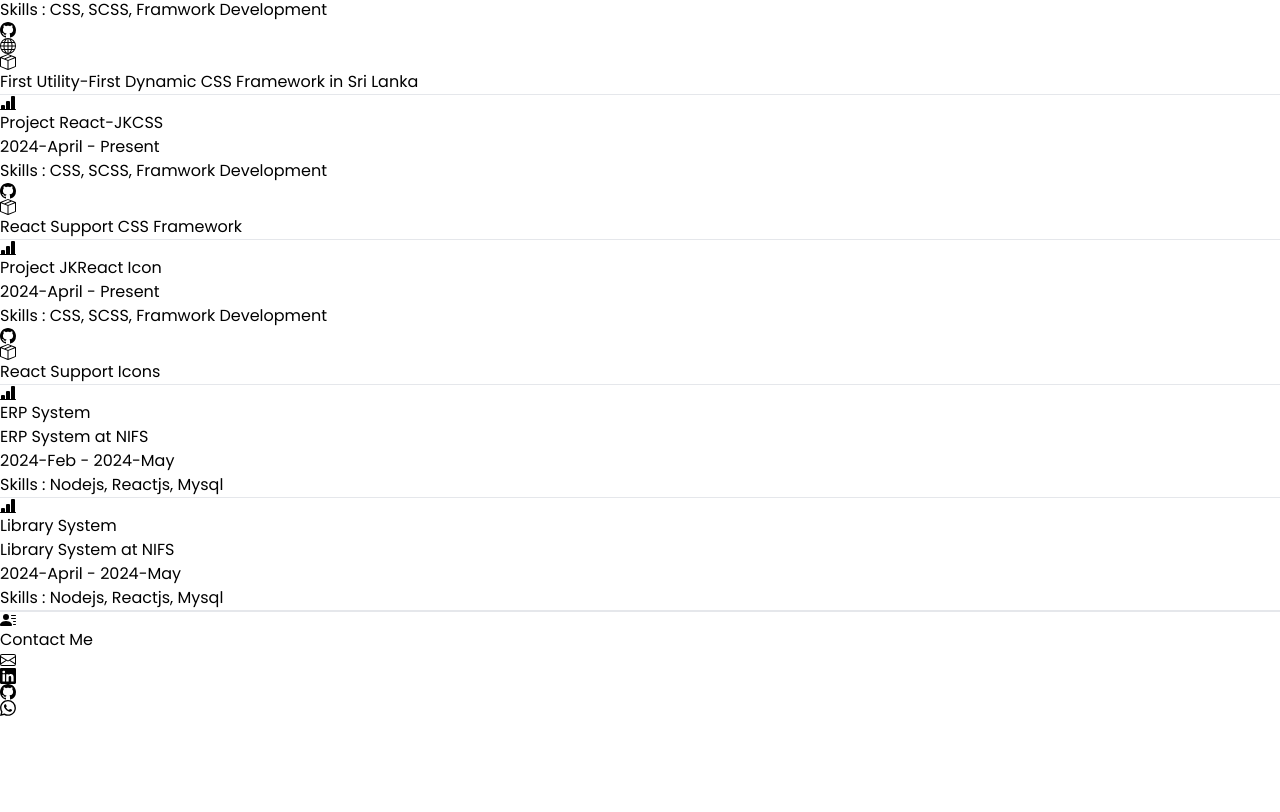
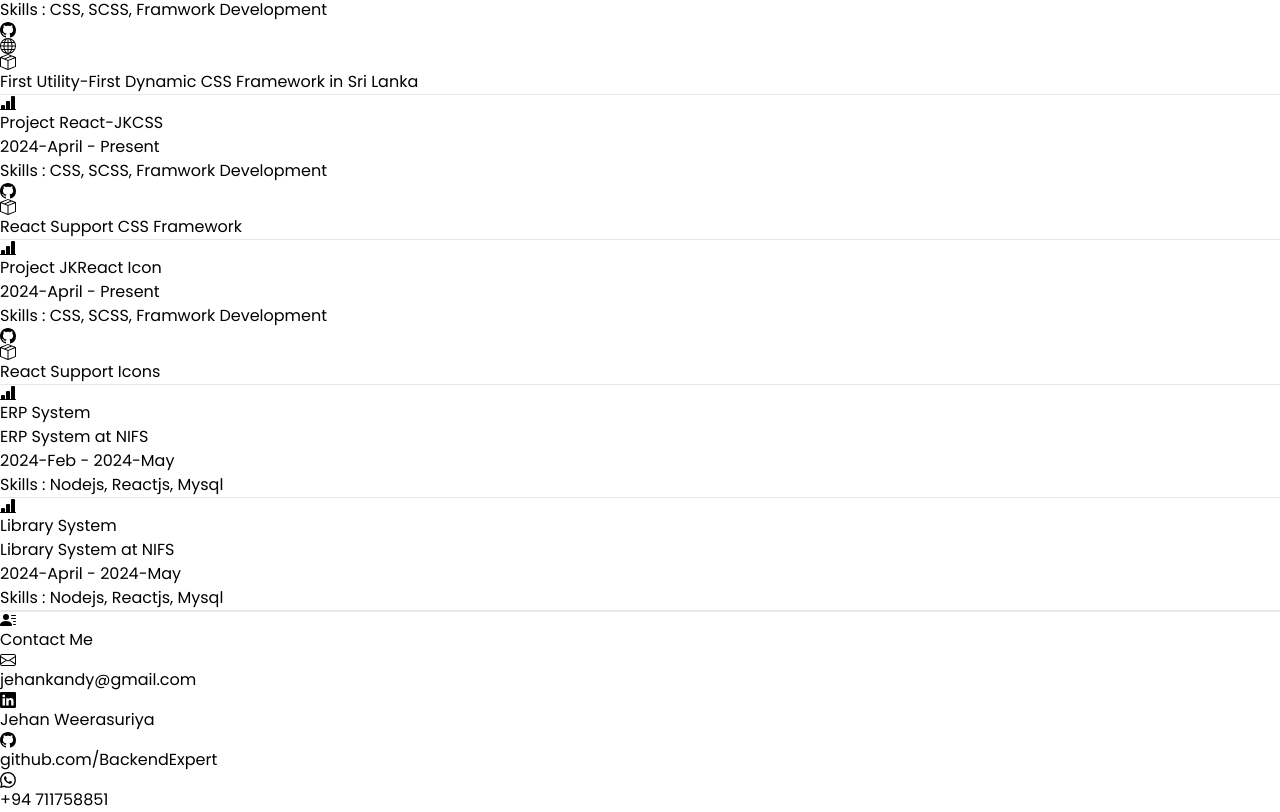
Before and after one commit to BackendExpert/Myportfolio, a React (Vite) app in the folder myportfolio/: page / in a window 1280 px wide. Shown: the part 11180-11992 px from the top of the page. Before the commit the page ends 11896 px from the top, so only its background shows below. Built offline with nearby package versions, Linux system fonts and the light colour scheme; a web font is replaced by a local one.

Commit message:
Update ContactMe.jsx
Co-Authored-By: JehanKandy  <jehankandy@gmail.com>

```diff
--- a/myportfolio/src/comportment/ContactMe.jsx
+++ b/myportfolio/src/comportment/ContactMe.jsx
@@ -5,11 +5,32 @@ const ContactMe = () => {
   return (
     <div className='md:px-20 px-8 md:py-24 py-12 bg-[#081B28] text-white'>
         <h1 className="md:text-2xl text-2xl text-[#00A0DF] font-semibold flex "><BsPersonLinesFill /><span className=' italic pl-2 font-semibold'>Contact Me</span></h1>
-        <div className="flex justify-between md:mx-16 my-4">
-            <h1 className="text-[#00A0DF]"><BsEnvelope className='h-20 w-auto'/></h1>
-            <h1 className="text-[#00A0DF]"><BsLinkedin className='h-20 w-auto'/></h1>
-            <h1 className="text-[#00A0DF]"><BsGithub className='h-20 w-auto'/></h1>
-            <h1 className="text-[#00A0DF]"><BsWhatsapp className='h-20 w-auto'/></h1>
+        <div className="md:flex justify-between md:mx-16 my-4md:my-0 my-4">
+            <div className="md:block flex">
+                <a href="mailto:jehankandy@gmail.com">
+                    <h1 className="md:my-0 my-8 text-[#00A0DF]"><BsEnvelope className='md:h-20 h-10 w-auto'/></h1>
+                </a>
+                <p className="md:mt-0 mt-10 md:ml-0 ml-4">jehankandy@gmail.com</p>
+            </div>
+            <div className="md:block flex">
+                <a href="https://www.linkedin.com/in/jehan-weerasuriya-23a3a4223/" target='_blank'>
+                    <h1 className="md:my-0 my-8 text-[#00A0DF]"><BsLinkedin className='md:h-20 h-10 w-auto'/></h1>
+                </a>
+                <p className="md:mt-0 mt-10 md:ml-0 ml-4">Jehan Weerasuriya</p>
+            </div>
+            <div className="md:block flex">
+                <a href="https://github.com/BackendExpert" target='_blank'>
+                <h1 className="md:my-0 my-8 text-[#00A0DF]"><BsGithub className='md:h-20 h-10 w-auto'/></h1>
+                </a>
+                <p className="md:mt-0 mt-10 md:ml-0 ml-4">github.com/BackendExpert</p>
+            </div>
+            <div className="md:block flex">
+                <a href="https://wa.me/+94711758851" target='_blank'>
+                    <h1 className="md:my-0 my-8 text-[#00A0DF]"><BsWhatsapp className='md:h-20 h-10 w-auto'/></h1>
+                </a>
+                <p className="md:mt-0 mt-10 md:ml-0 ml-4">+94 711758851</p>
+            </div>
+
         </div>
 
     </div>
```
